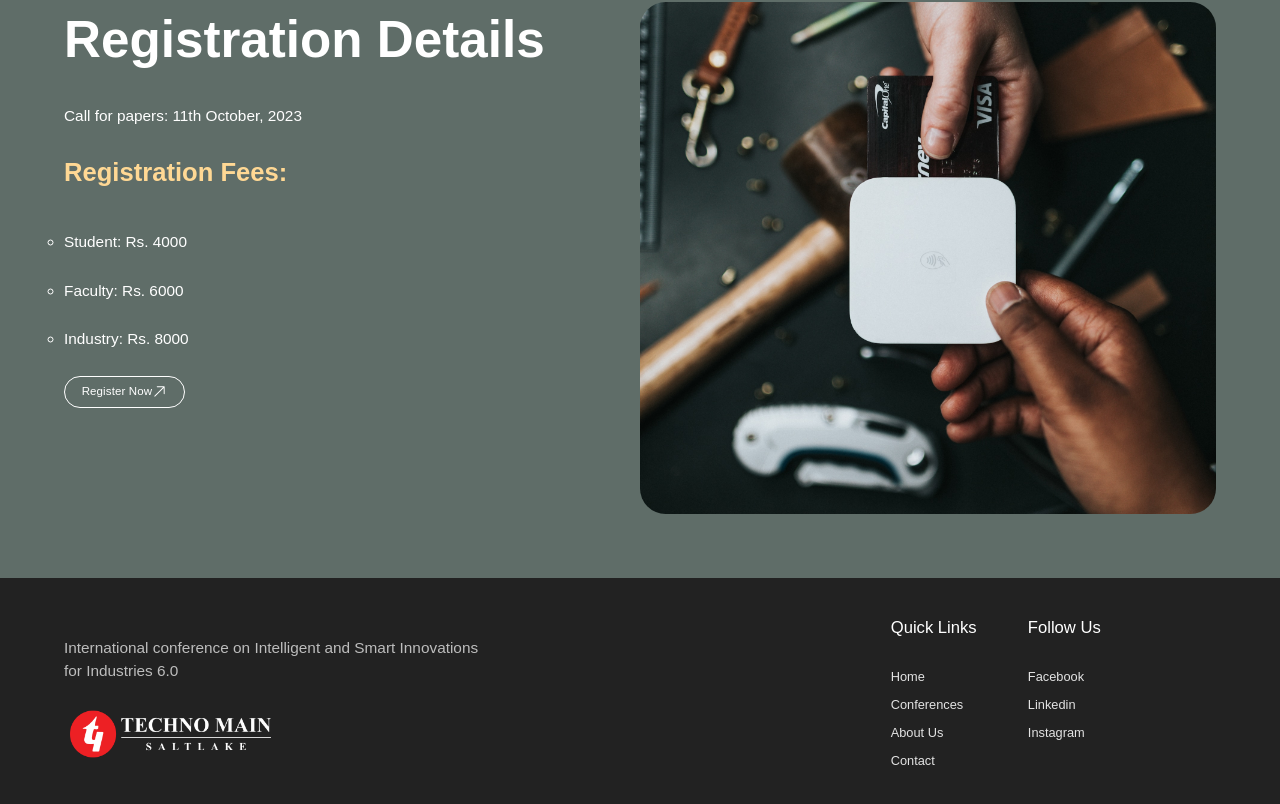
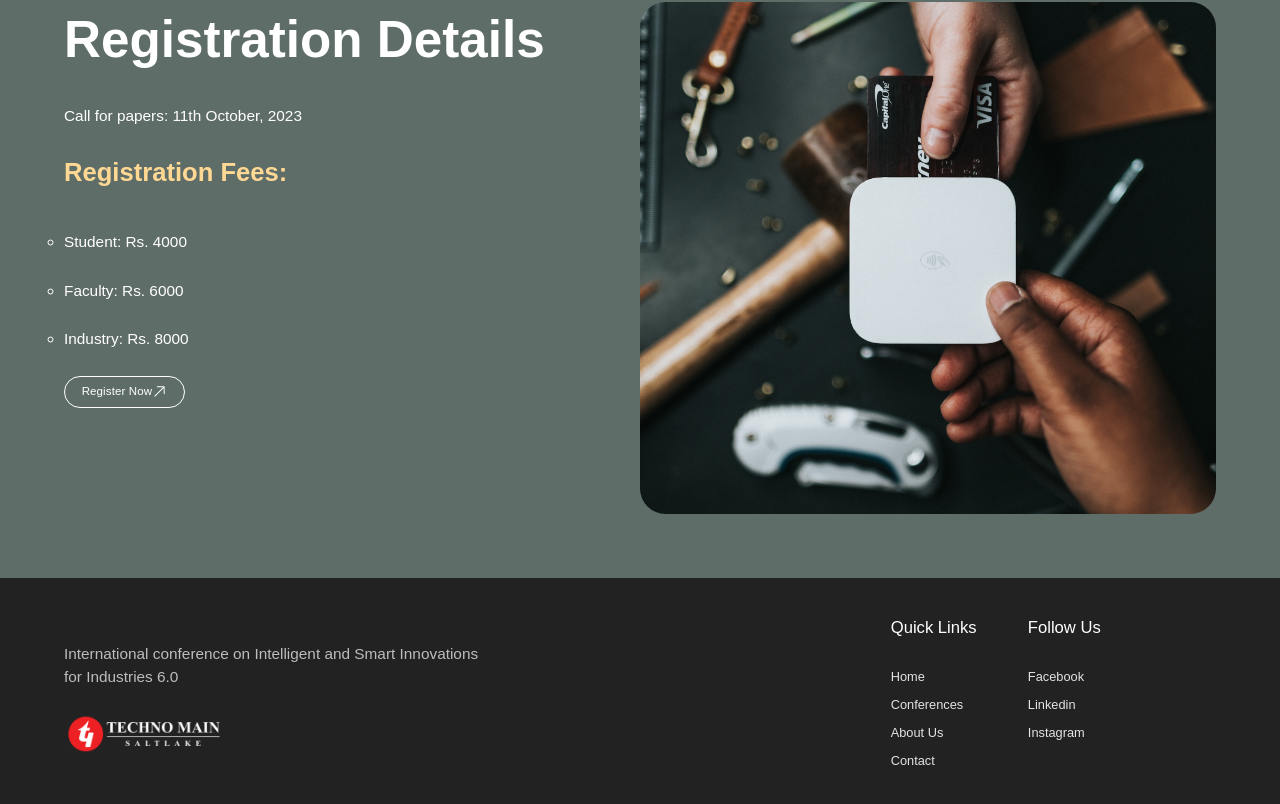
Before and after one commit to flash6083/ConferenceWebsite, a Next.js app: page / in a window 1280 px wide. Shown: the part 2931-3735 px from the top of the page. Built offline with nearby package versions, Linux system fonts and the light colour scheme.

Commit message:
Fixed window error for footer

```diff
--- a/components/footer/footer.js
+++ b/components/footer/footer.js
@@ -13,7 +13,7 @@ function getCurrentDimension() {
 }
 
 const Footer = () => {
-    const [screenSize, setScreenSize] = useState(getCurrentDimension());
+    const [screenSize, setScreenSize] = useState({ width: 960, height: 30 });
     useEffect(() => {
         const updateDimension = () => {
             setScreenSize(getCurrentDimension())
```
